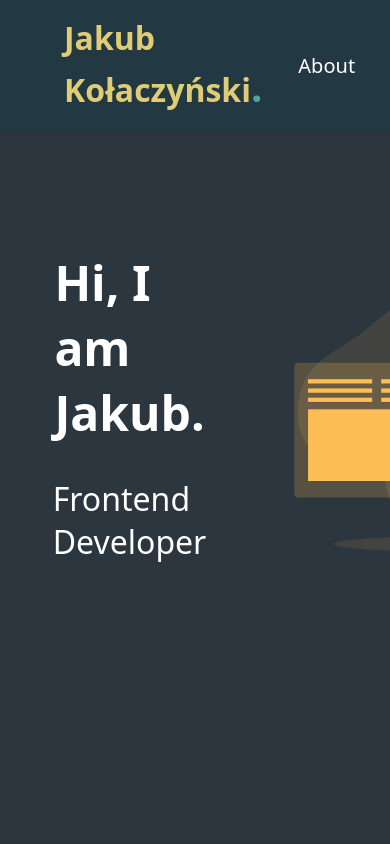
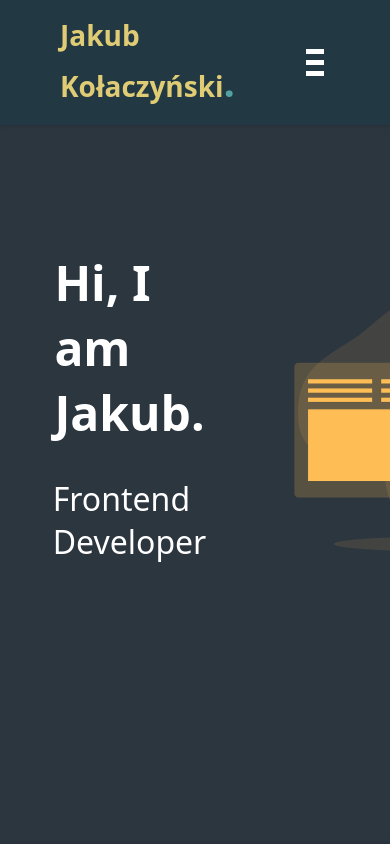
Before and after one commit to Xenko10/personal-webpage, a React (Vite) app: page / in a window 390 px wide. Shown: the top 844 px of the page. Built offline with nearby package versions, Linux system fonts and the light colour scheme.

Commit message:
add responsive hamburger in navbar (without menu for small screens)

```diff
--- a/src/components/Navbar/Navbar.module.css
+++ b/src/components/Navbar/Navbar.module.css
@@ -12,7 +12,7 @@ nav {
   justify-content: space-between;
   gap: 2rem;
   align-items: center;
-  padding: 1rem 4rem;
+  padding: 1rem 3.75rem;
   font-size: 1.25rem;
 
   box-shadow: 0 0 5px 0 rgba(0, 0, 0, 0.2);
@@ -25,6 +25,15 @@ nav {
 .logo {
   color: #dfcc74;
   text-decoration: none;
+}
+
+@media (max-width: 750px) {
+  .logo {
+    font-size: 1.75rem;
+  }
+  .logoListWrapper {
+    font-size: 1rem;
+  }
 }
 
 .dot {
@@ -65,3 +74,54 @@ nav {
   font-weight: bold;
   text-decoration: none;
 }
+
+@media (max-width: 655px) {
+  .nav ul {
+    display: none;
+  }
+}
+
+.hamburger {
+  position: relative;
+  display: block;
+  width: 35px;
+  cursor: pointer;
+
+  appearance: none;
+  background: none;
+  outline: none;
+  border: none;
+}
+
+@media (min-width: 656px) {
+  .hamburger {
+    display: none;
+  }
+  .mobileNav {
+    display: none;
+  }
+}
+
+.hamburger .bar,
+.hamburger:before,
+.hamburger:after {
+  content: "";
+  display: block;
+  width: 100%;
+  height: 5px;
+  background-color: #fff;
+  margin: 6px 0px;
+  transition: 0.4s;
+}
+
+.hamburger.isActive:before {
+  transform: rotate(-45deg) translate(-8px, 6px);
+}
+
+.hamburger.isActive:after {
+  transform: rotate(45deg) translate(-9px, -8px);
+}
+
+.hamburger.isActive .bar {
+  opacity: 0;
+}
--- a/src/components/Navbar/Navbar.tsx
+++ b/src/components/Navbar/Navbar.tsx
@@ -1,4 +1,5 @@
 import styles from "./Navbar.module.css";
+import { useState } from "react";
 
 function handleClick(e: React.MouseEvent<HTMLAnchorElement, MouseEvent>) {
   e.preventDefault();
@@ -8,6 +9,8 @@ function handleClick(e: React.MouseEvent<HTMLAnchorElement, MouseEvent>) {
 }
 
 export default function Navbar() {
+  const [isOpen, setIsOpen] = useState(false);
+
   return (
     <nav className={styles.nav}>
       <div className={styles.logoListWrapper}>
@@ -23,6 +26,13 @@ export default function Navbar() {
           <li>Projects</li>
           <li className={styles.contact}>Contact</li>
         </ul>
+        <button
+          className={`${styles.hamburger} ${isOpen ? styles.isActive : null}`}
+          onClick={() => {
+            setIsOpen(!isOpen);
+          }}>
+          <div className={styles.bar}></div>
+        </button>
       </div>
     </nav>
   );
```
